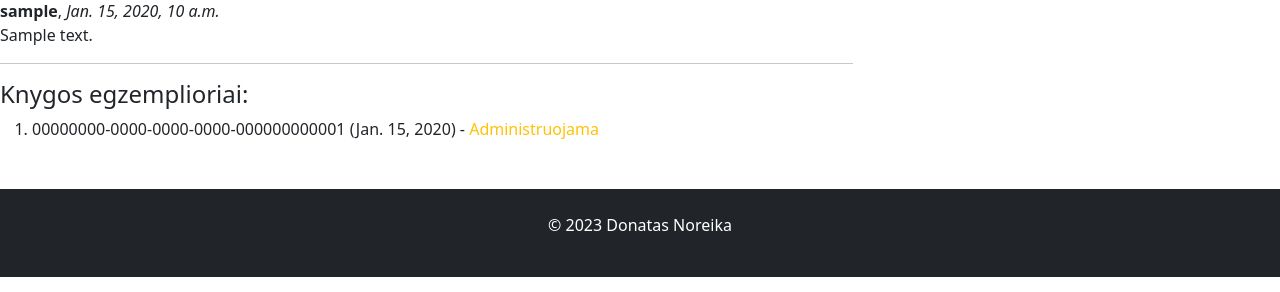
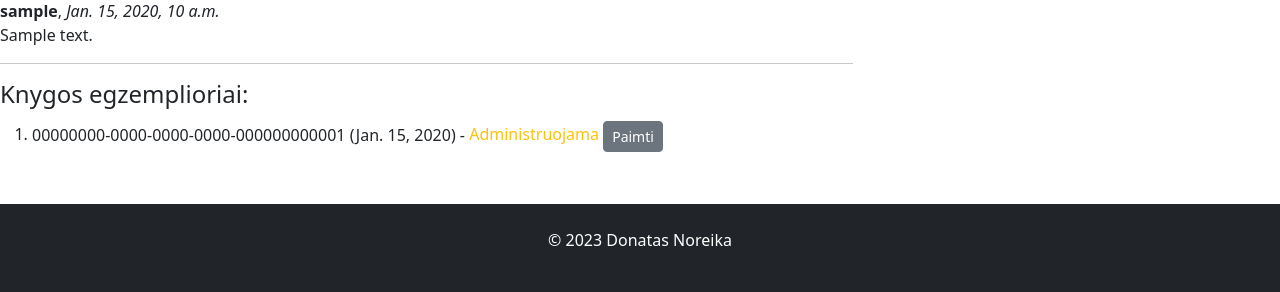
Before and after one commit to DonatasNoreika/biblioteka_2023_01, a Django app: page /library/books/1 in a window 1280 px wide. Shown: the part 1309-1601 px from the top of the page. Run offline with Django 4.2, Linux system fonts and the light colour scheme; tables that the repository leaves empty hold one stand-in row (values such as "Sample post"); grey boxes marked "Sample" are stand-in pictures.

Commit message:
11: papildomai - įdėta galimybė pasiimti knygos egzempliorių

```diff
--- a/mysite/library/templates/book.html
+++ b/mysite/library/templates/book.html
@@ -48,6 +48,7 @@
     <li>{{ instance.uuid }} ({{ instance.due_back }}) -
         <span class="{% if instance.status == 'g' %}text-success{% elif instance.status == 'p' %}text-danger{% else %}text-warning{% endif %}">
         {{ instance.get_status_display }}
+            <a class="btn btn-secondary btn-sm mt-1 mb-1" href="{% url 'paimti' instance.id %}">Paimti</a>
       </span>
     </li>
 {% endfor %}
--- a/mysite/library/urls.py
+++ b/mysite/library/urls.py
@@ -16,4 +16,5 @@ urlpatterns = [
     path('userbooks/create', views.UserBookInstanceCreateView.as_view(), name='user_bookinstance_create'),
     path("userbooks/<int:pk>/update", views.UserBookInstanceUpdateView.as_view(), name="user_bookinstance_update"),
     path('userbooks/<int:pk>/delete', views.UserBookInstanceDeleteView.as_view(), name="user_bookinstance_delete"),
+    path("bookinstances/<int:inst_id>/paimti", views.paimti, name="paimti"),
 ]
--- a/mysite/library/views.py
+++ b/mysite/library/views.py
@@ -188,3 +188,10 @@ def profilis(request):
         'p_form': p_form,
     }
     return render(request, 'profilis.html', context=context)
+
+
+def paimti(request, inst_id):
+    instance = get_object_or_404(BookInstance, pk=inst_id)
+    instance.reader = request.user
+    instance.save()
+    return redirect('user_books')
```
